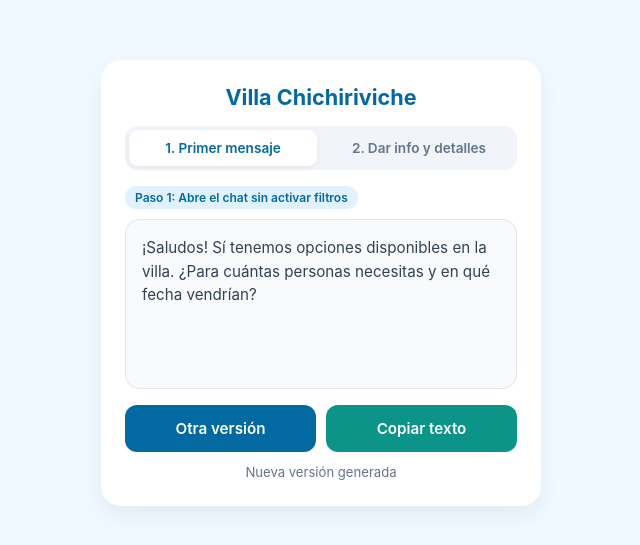
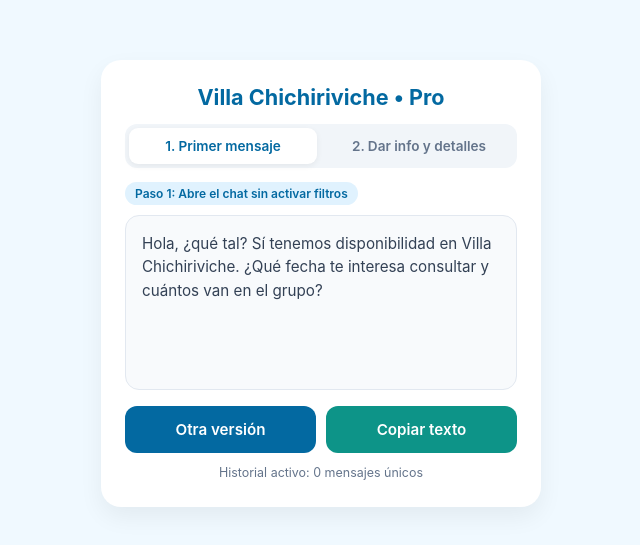
Before and after one commit to pcontenido75/Villa-respuestas, a plain HTML site: page index.html in a window 1280 px wide. Shown: the part 117-662 px from the top of the page, without its empty margins (319-959 px from the left). Drawn offline with Linux system fonts and the light colour scheme.

Commit message:
Update index.html

```diff
--- a/index.html
+++ b/index.html
@@ -15,7 +15,6 @@
   <style>
     :root {
       --primary: #0369a1;
-      --primary-hover: #075985;
       --secondary: #0d9488;
       --bg: #f0f9ff;
       --card: #ffffff;
@@ -45,12 +44,12 @@
       color: var(--primary);
       font-size: 1.35rem;
       text-align: center;
-      margin: 0 0 16px 0;
+      margin: 0 0 14px 0;
     }
     .tabs {
       display: flex;
       gap: 8px;
-      margin-bottom: 16px;
+      margin-bottom: 14px;
       background: #f1f5f9;
       padding: 4px;
       border-radius: 12px;
@@ -87,7 +86,7 @@
       border: 1.5px solid #e2e8f0;
       border-radius: 14px;
       padding: 16px;
-      min-height: 170px;
+      min-height: 175px;
       font-size: 0.95rem;
       line-height: 1.55;
       white-space: pre-wrap;
@@ -106,14 +105,14 @@
       font-size: 0.95rem;
       font-weight: 600;
       cursor: pointer;
-      transition: transform 0.1s, opacity 0.2s;
+      transition: transform 0.1s;
     }
     button.action-btn:active { transform: scale(0.98); }
     .btn-gen { background: var(--primary); color: white; }
     .btn-copy { background: var(--secondary); color: white; }
     .status {
       text-align: center;
-      font-size: 0.82rem;
+      font-size: 0.78rem;
       color: var(--muted);
       margin-top: 12px;
       min-height: 18px;
@@ -123,7 +122,7 @@
 <body>
 
 <div class="container">
-  <h1>Villa Chichiriviche</h1>
+  <h1>Villa Chichiriviche • Pro</h1>
 
   <div class="tabs">
     <button class="tab active" id="tab1" onclick="cambiarModo(1)">1. Primer mensaje</button>
@@ -139,48 +138,63 @@
     <button class="action-btn btn-copy" onclick="copiar()">Copiar texto</button>
   </div>
 
-  <div class="status" id="statusMsg">Listo para usar</div>
+  <div class="status" id="statusMsg">Historial activo: 0 mensajes únicos</div>
 </div>
 
 <script>
   let modoActual = 1;
-  let ultimoIndice = -1;
+  let historial = JSON.parse(localStorage.getItem('villa_historial_v3') || '[]');
 
-  // PASO 1: Primer contacto corto y humano
-  const mensajesPaso1 = [
-    "¡Hola! Qué gusto saludarte. Sí tenemos disponibilidad en Villa Chichiriviche. ¿Para qué fechas estás buscando y cuántas personas serían?",
-    "¡Buenas! Gracias por escribirnos. Claro que sí, contamos con estadía disponible en Villa Chichiriviche. ¿Qué días tienes pensado venir?",
-    "Hola, ¿cómo estás? Con mucho gusto te ayudo con tu viaje a Chichiriviche. Cuéntame para qué fecha buscas y cuántos huéspedes van.",
-    "¡Saludos! Sí tenemos opciones disponibles en la villa. ¿Para cuántas personas necesitas y en qué fecha vendrían?",
-    "Hola, gracias por contactarnos. Con gusto te paso todos los detalles de Villa Chichiriviche. Antes, dime para qué fecha te interesa consultar y cuántas personas van."
+  const p1Saludos = [
+    "¡Hola!", "¡Buenas!", "Hola, ¿cómo estás?", "¡Saludos!", "¡Hola! Qué gusto saludarte.",
+    "Hola, gracias por escribirnos.", "¡Buenas! Gracias por contactarnos.", "Hola, ¿qué tal?"
+  ];
+  const p1Confirmacion = [
+    "Sí tenemos disponibilidad en Villa Chichiriviche.",
+    "Claro que sí, contamos con estadía disponible en la villa.",
+    "Con mucho gusto te ayudo con tu viaje a Chichiriviche.",
+    "Sí tenemos opciones disponibles para recibirlos.",
+    "Con gusto te paso todos los detalles de Villa Chichiriviche."
+  ];
+  const p1Preguntas = [
+    "¿Para qué fechas estás buscando y cuántas personas serían?",
+    "¿Qué días tienes pensado venir y cuántos huéspedes van?",
+    "Cuéntame para qué fecha buscas y cuántas personas serían.",
+    "¿Para cuántas personas necesitas y en qué fecha vendrían?",
+    "¿Qué fecha te interesa consultar y cuántos van en el grupo?",
+    "Dime para cuántas personas sería el hospedaje y qué días tienen en mente."
   ];
 
-  // PASO 2: Bloques dinámicos en párrafo natural (ajusta las tarifas o detalles exactos de Villa Chichiriviche aquí si lo necesitas)
-  const saludosP2 = [
+  const p2Aperturas = [
     "¡Perfecto! Te cuento cómo trabajamos en Villa Chichiriviche.",
     "Con mucho gusto te detallo lo que ofrecemos en nuestra villa.",
-    "Aquí tienes la información completa de Villa Chichiriviche para tu estadía."
+    "Aquí tienes la información completa de Villa Chichiriviche para tu estadía.",
+    "Te comparto los detalles de nuestras instalaciones.",
+    "Excelente, te explico todo lo que incluye la estadía con nosotros."
   ];
 
-  const comodidadesP2 = [
+  const p2Comodidades = [
     "Contamos con espacios súper cómodos y equipados con piscina, aire acondicionado, cocina equipada, nevera, área de parrillera, estacionamiento privado y planta eléctrica para que disfrutes sin preocupaciones.",
     "La villa está pensada para el descanso familiar o en grupo, con acceso a piscina, habitaciones climatizadas, cocina completa, parrilleras, estacionamiento seguro y respaldo de planta eléctrica.",
-    "Disponemos de instalaciones completas con piscina, áreas sociales, parrilleras, habitaciones con aire acondicionado, cocina equipada, estacionamiento y servicio de planta eléctrica."
+    "Disponemos de instalaciones completas con piscina, áreas sociales, parrilleras, habitaciones con aire acondicionado, cocina equipada, estacionamiento y servicio de planta eléctrica.",
+    "Ofrecemos habitaciones con aire acondicionado, piscina, cocina equipada, área de parrilleras, estacionamiento privado y planta eléctrica garantizada."
   ];
 
-  const tarifasP2 = [
+  const p2Tarifas = [
     "Trabajamos con tarifas por noche que se ajustan según la cantidad de huéspedes y la temporada en la que nos visiten.",
     "El valor de la estadía varía dependiendo del número de personas del grupo y las fechas seleccionadas.",
-    "Manejamos planes por noche adaptados al tamaño de tu grupo y a los días de estadía."
+    "Manejamos planes por noche adaptados al tamaño de tu grupo y a los días de estadía.",
+    "Nuestras tarifas se calculan por noche según el total de personas que nos visiten y las fechas elegidas."
   ];
 
-  const cierresP2 = [
+  const p2Cierres = [
     "Si me indicas cuántas personas son y la fecha exacta, te confirmo el monto total y disponibilidad de inmediato.",
     "Dime qué días te gustaría reservar y el número de huéspedes para pasarte la cotización exacta por aquí mismo.",
+    "Avísame para qué fecha buscas y cuántos son para revisarte disponibilidad y tarifa exacta.",
     "Cualquier duda me comentas por acá, o si prefieres atención directa puedes escribirnos al contacto de nuestro perfil."
   ];
 
-  function aleatorio(arr) {
+  function pick(arr) {
     return arr[Math.floor(Math.random() * arr.length)];
   }
 
@@ -202,35 +216,51 @@
     generar();
   }
 
-  function generar() {
-    const box = document.getElementById('textoGenerado');
-    const status = document.getElementById('statusMsg');
+  function construirTexto() {
+    if (modoActual === 1) {
+      if (Math.random() > 0.25) {
+        return `${pick(p1Saludos)} ${pick(p1Confirmacion)} ${pick(p1Preguntas)}`;
+      } else {
+        return `${pick(p1Saludos)} ${pick(p1Preguntas)}`;
+      }
+    } else {
+      const ap = pick(p2Aperturas);
+      const com = pick(p2Comodidades);
+      const tar = pick(p2Tarifas);
+      const cie = pick(p2Cierres);
 
-    if (modoActual === 1) {
-      let idx;
-      do {
-        idx = Math.floor(Math.random() * mensajesPaso1.length);
-      } while (idx === ultimoIndice && mensajesPaso1.length > 1);
-      ultimoIndice = idx;
-      box.textContent = mensajesPaso1[idx];
-    } else {
-      const p1 = `${aleatorio(saludosP2)} ${aleatorio(comodidadesP2)}`;
-      const p2 = aleatorio(tarifasP2);
-      const p3 = aleatorio(cierresP2);
-
-      if (Math.random() > 0.5) {
-        box.textContent = `${p1}\n\n${p2} ${p3}`;
+      const molde = Math.random();
+      if (molde < 0.35) {
+        return `${ap} ${com}\n\n${tar}\n\n${cie}`;
+      } else if (molde < 0.70) {
+        return `${ap} ${com}\n\n${tar} ${cie}`;
       } else {
-        box.textContent = `${p1}\n\n${p2}\n\n${p3}`;
+        return `${com}\n\n${tar}\n\n${cie}`;
       }
     }
-    status.textContent = "Nueva versión generada";
+  }
+
+  function generar() {
+    let candidata = "";
+    let intentos = 0;
+
+    do {
+      candidata = construirTexto();
+      intentos++;
+    } while (historial.includes(candidata) && intentos < 50);
+
+    document.getElementById('textoGenerado').textContent = candidata;
   }
 
   function copiar() {
     const texto = document.getElementById('textoGenerado').textContent;
+    historial.push(texto);
+    if (historial.length > 400) historial.shift();
+    localStorage.setItem('villa_historial_v3', JSON.stringify(historial));
+
     navigator.clipboard.writeText(texto).then(() => {
-      document.getElementById('statusMsg').textContent = "¡Copiado! Pégalo en TikTok";
+      document.getElementById('statusMsg').textContent = `¡Copiado! (${historial.length} únicos en memoria)`;
+      setTimeout(() => generar(), 400);
     });
   }
 
```
